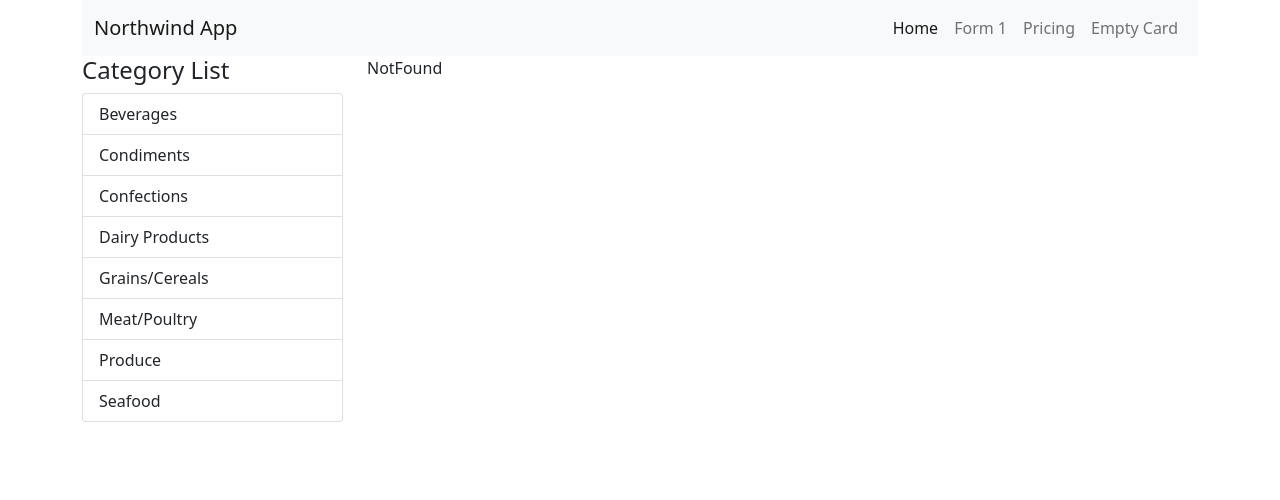
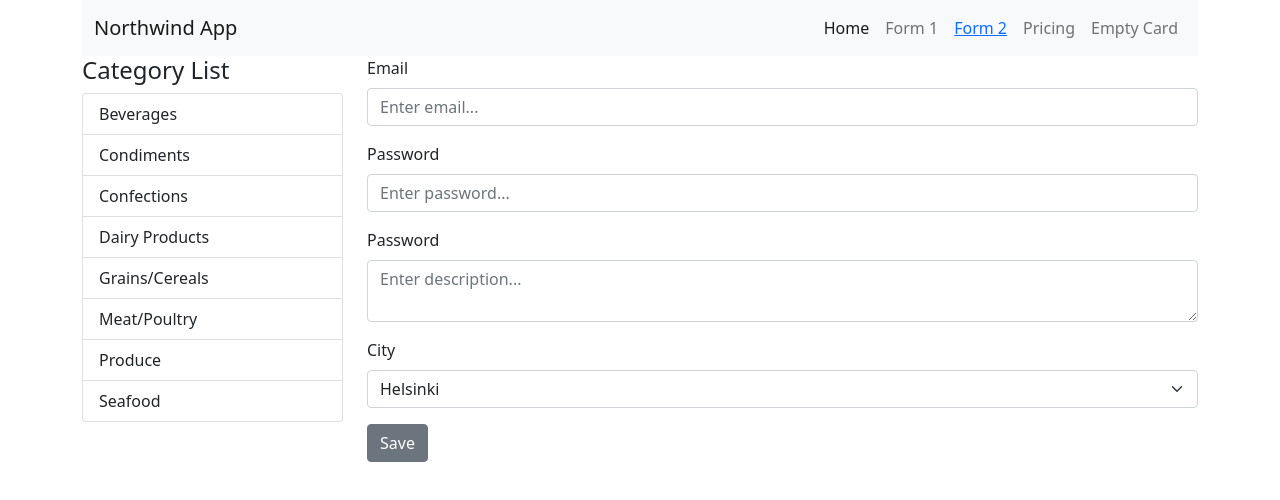
Before and after one commit to metin-gercek/react-app, a React (Create React App) app: page /form2 in a window 1280 px wide. Shown: the top 500 px of the page. Built offline with nearby package versions, Linux system fonts and the light colour scheme; data requests are answered from the project's data file.

Commit message:
add contact form

```diff
--- a/src/App.js
+++ b/src/App.js
@@ -8,6 +8,7 @@ import { Routes, Route } from "react-router-dom";
 import NotFound from "./NotFound";
 import CartList from "./CardList";
 import FormDemo1 from "./FormDemo1";
+import FormDemo2 from "./FormDemo2";
 
 export default class App extends Component {
   state = { currentCategory: "", products: [], cart: [] };
@@ -92,7 +93,8 @@ export default class App extends Component {
                     />
                   }
                 />
-                <Route path="/form1" element={<FormDemo1/>}></Route>
+                <Route path="/form1/" element={<FormDemo1/>}></Route>
+                <Route path="/form2/" element={<FormDemo2/>}></Route>
                 <Route path="*" element={<NotFound />} />
               </Routes>
             </Col>
--- a/src/FormDemo1.js
+++ b/src/FormDemo1.js
@@ -1,18 +1,30 @@
 import React, { Component } from 'react'
 
 export default class FormDemo1 extends Component {
-    state = {userName:''}
+    state = {userName:'', city:''}
     onChangeHandler = (event) => {
-        this.setState({userName:event.target.value})
+        // this.setState({userName:event.target.value})
+        let name = event.target.name;
+        let value = event.target.value;
+        this.setState({[name]:value})
+    }
+
+    onSubmitHandler = (event) => {
+      event.preventDefault();
+      alert(this.state.userName)
+
     }
   render() {
     return (
       <div>
-        <form>
+        <form onSubmit={this.onSubmitHandler}>
             <h3>User Name</h3>
-            <input onChange={this.onChangeHandler} type="text"></input>
-
+            <input name='userName' onChange={this.onChangeHandler} type="text"></input>
             <h3>User Name is {this.state.userName}</h3>
+            <h3>City</h3>
+            <input name='city' onChange={this.onChangeHandler} type="text"></input>
+            <h3>City is {this.state.city}</h3>
+            <input type="submit" value="Save"></input>
         </form>
       </div>
     )
--- /dev/null
+++ b/src/FormDemo2.js
@@ -0,0 +1,73 @@
+import React, { Component } from "react";
+import { Button, Form, FormGroup, Label, Input } from "reactstrap";
+import alertify from "alertifyjs";
+
+export default class FormDemo2 extends Component {
+  state = { email: "", password: "", city: "", description: "" };
+
+  handleChange = (event) => {
+    let name = event.target.name;
+    let value = event.target.value;
+    this.setState({ [name]: value });
+  };
+  handleSubmit = (event) => {
+    event.preventDefault();
+    alertify.success(this.state.email + " added to db!");
+  };
+  render() {
+    return (
+      <div>
+        <Form onSubmit={this.handleSubmit}>
+          <FormGroup>
+            <Label for="email">Email</Label>
+            <Input
+              type="email"
+              name="email"
+              id="email"
+              placeholder="Enter email..."
+              onChange={this.handleChange}
+            ></Input>
+          </FormGroup>
+          <FormGroup>
+            <Label for="password">Password</Label>
+            <Input
+              type="password"
+              name="password"
+              id="password"
+              placeholder="Enter password..."
+              onChange={this.handleChange}
+            ></Input>
+          </FormGroup>
+          <FormGroup>
+            <Label for="description">Password</Label>
+            <Input
+              type="textarea"
+              name="description"
+              id="description"
+              placeholder="Enter description..."
+              onChange={this.handleChange}
+            ></Input>
+          </FormGroup>
+
+          <FormGroup>
+            <Label for="city">City</Label>
+            <Input
+              type="select"
+              name="city"
+              id="city"
+              onChange={this.handleChange}
+            >
+              <option>Helsinki</option>
+              <option>Espoo</option>
+              <option>Vantaa</option>
+              <option>Turku</option>
+              <option>Tampere</option>
+              <option>Oulu</option>
+            </Input>
+          </FormGroup>
+          <Button type="submit">Save</Button>
+        </Form>
+      </div>
+    );
+  }
+}
--- a/src/Navi.js
+++ b/src/Navi.js
@@ -1,6 +1,8 @@
 import React, { Component } from "react";
 import CartSummary from "./CartSummary";
 
+import { Link } from "react-router-dom";
+import { NavLink, NavItem } from "reactstrap";
 export default class Navi extends Component {
   render() {
     return (
@@ -36,12 +38,20 @@ export default class Navi extends Component {
                     Form 1
                   </a>
                 </li>
+                <NavItem>
+                  <NavLink>
+                    <Link to="form2">Form 2</Link>
+                  </NavLink>
+                </NavItem>
                 <li className="nav-item">
                   <a className="nav-link" href="/">
                     Pricing
                   </a>
                 </li>
-                <CartSummary removeFromCart={this.props.removeFromCart} cart={this.props.cart}/>
+                <CartSummary
+                  removeFromCart={this.props.removeFromCart}
+                  cart={this.props.cart}
+                />
               </ul>
             </div>
           </div>
```
